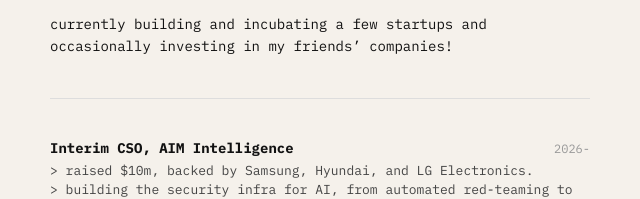
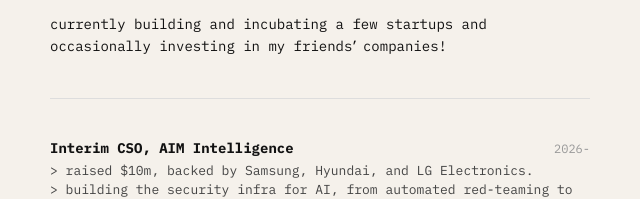
Before and after one commit to sereefwe-ctrl/Sukone, a plain HTML site: page index.html in a window 1280 px wide. Shown: the part 400-599 px from the top of the page, 320-960 px from the left. Drawn offline with Linux system fonts and the light colour scheme.

Commit message:
Keep "friends’ companies!" together in the bio line
The monospace apostrophe left a wide gap; pull it in and stop the phrase
from breaking across lines.

Co-Authored-By: Claude Opus 5.5 <noreply@anthropic.com>
Claude-Session: https://claude.ai/code/session_016bDUg6rvrhURcVmr94bfHC

```diff
--- a/index.html
+++ b/index.html
@@ -73,6 +73,11 @@
     white-space: nowrap;
     color: #111111;
     font-weight: 400;
+  }
+
+  /* Plex Mono gives the apostrophe a full cell; pull it in so the words sit together. */
+  p.bio .apos {
+    margin: 0 -0.3em 0 -0.15em;
   }
 
   .green {
@@ -215,7 +220,7 @@
 
     <p class="bio">high school and college dropout following acquisition(s).<br>I love traveling and exploring planet Earth, and having conversations about philosophy, science, and history.</p>
 
-    <p class="bio">currently building and incubating a few startups and occasionally investing in my friends&rsquo; companies!</p>
+    <p class="bio">currently building and incubating a few startups and occasionally investing in my <span class="nowrap">friends<span class="apos">&rsquo;</span> companies!</span></p>
 
     <hr>
 
```
